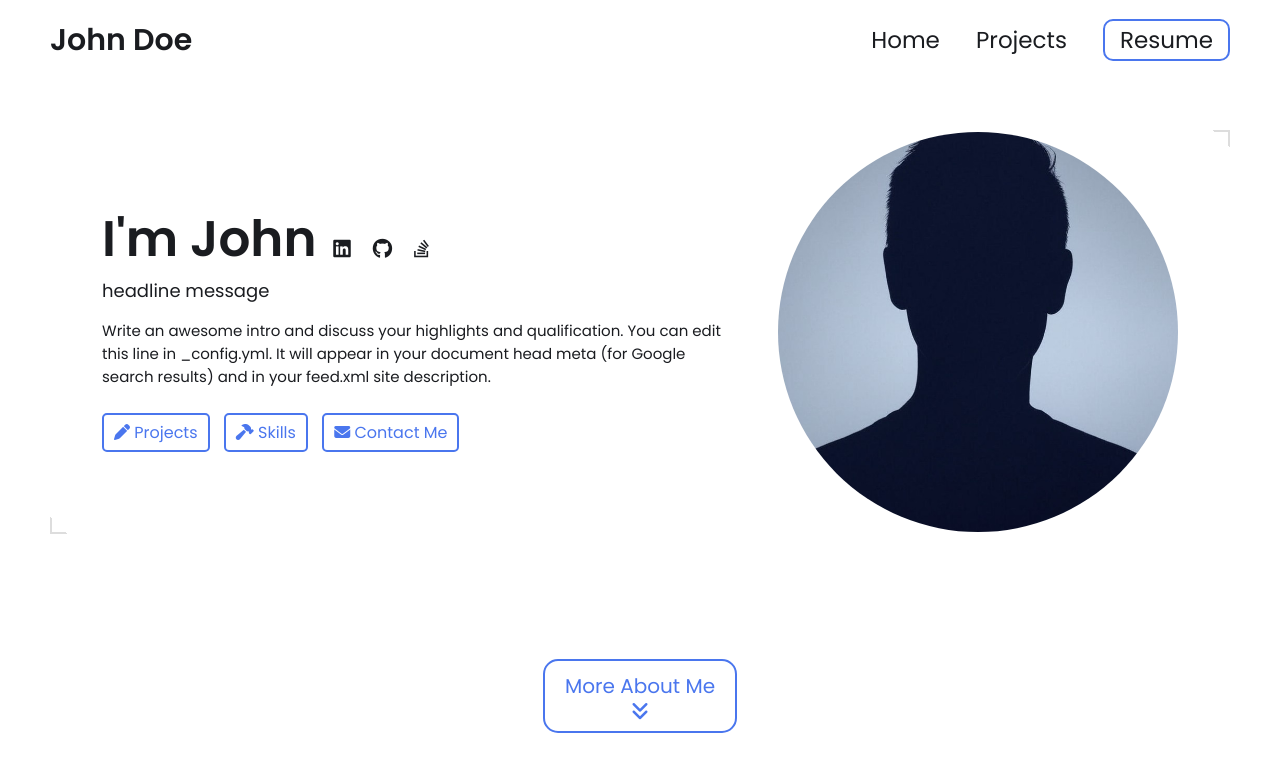
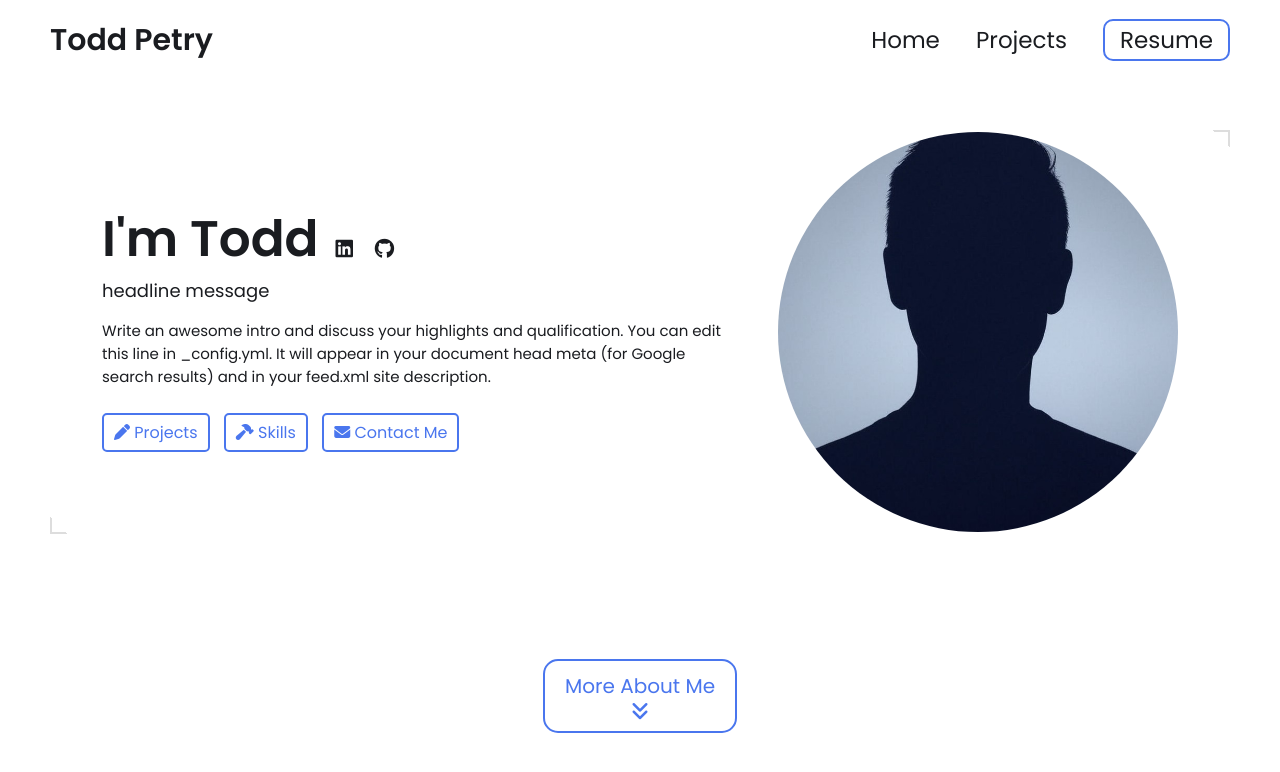
Before and after one commit to t-petry/t-petry.github.io, a Jekyll site: the page built from index.html, in a window 1280 px wide and 900 px high. Shown: the top 772 px of the window. Built offline with Jekyll 4.4.1, drawn with Linux system fonts in a browser that asks for light colours.

Commit message:
Update name

```diff
--- a/_config.yml
+++ b/_config.yml
@@ -7,12 +7,12 @@
 
 # Main Page Setup
 
-title: John Doe's Portfolio # This is what shows up in the tab of the browser
+title: Todd Petry's Portfolio # This is what shows up in the tab of the browser
 
 
 
 # Hero Section
-name: John Doe
+name: Todd Petry
 headline: headline message
 description: >- # dont remove this line. this will ignore all new lines until the next section
   Write an awesome intro and discuss your highlights and qualification. You can edit this
@@ -25,15 +25,15 @@ profile_image: ./assets/images/profile-image/avatar.jpeg
 
 # Link your resume
 # You can place your resume in assets/resume/{resume.pdf or add external link such as pdf saved in google drive
-resume-url: https://drive.google.com/file/d/13Z3duVzh-gguPU5r03oJVEE6rV9rd3DS/view?usp=sharing # or /assets/resume/resume.pdf
+resume-url: /assets/resume/resume.pdf # or /assets/resume/resume.pdf
 
 
 # Set up external links - this will show up as small icons next to your name.
 
 external-links:    # input only your own url slug. The icons with missing entries will not appear.
-  linkedin: test    # https://www.linkedin.com/in/{your url slug}
-  github: leea12    # https://github.com/{your url slug}
-  stackoverflow: test      # https://stackoverflow.com/users/{your url slug}
+  linkedin: toddpetry    # https://www.linkedin.com/in/{your url slug}
+  github: t-petry    # https://github.com/{your url slug}
+  stackoverflow:      # https://stackoverflow.com/users/{your url slug}
   medium:            # https://medium.com/@{your url slug}
   x-twitter:   # https://x.com/{your url slug}
   threads:            # https://threads.net/@{your url slug}
```
Also changed, not shown: 1 other file.
